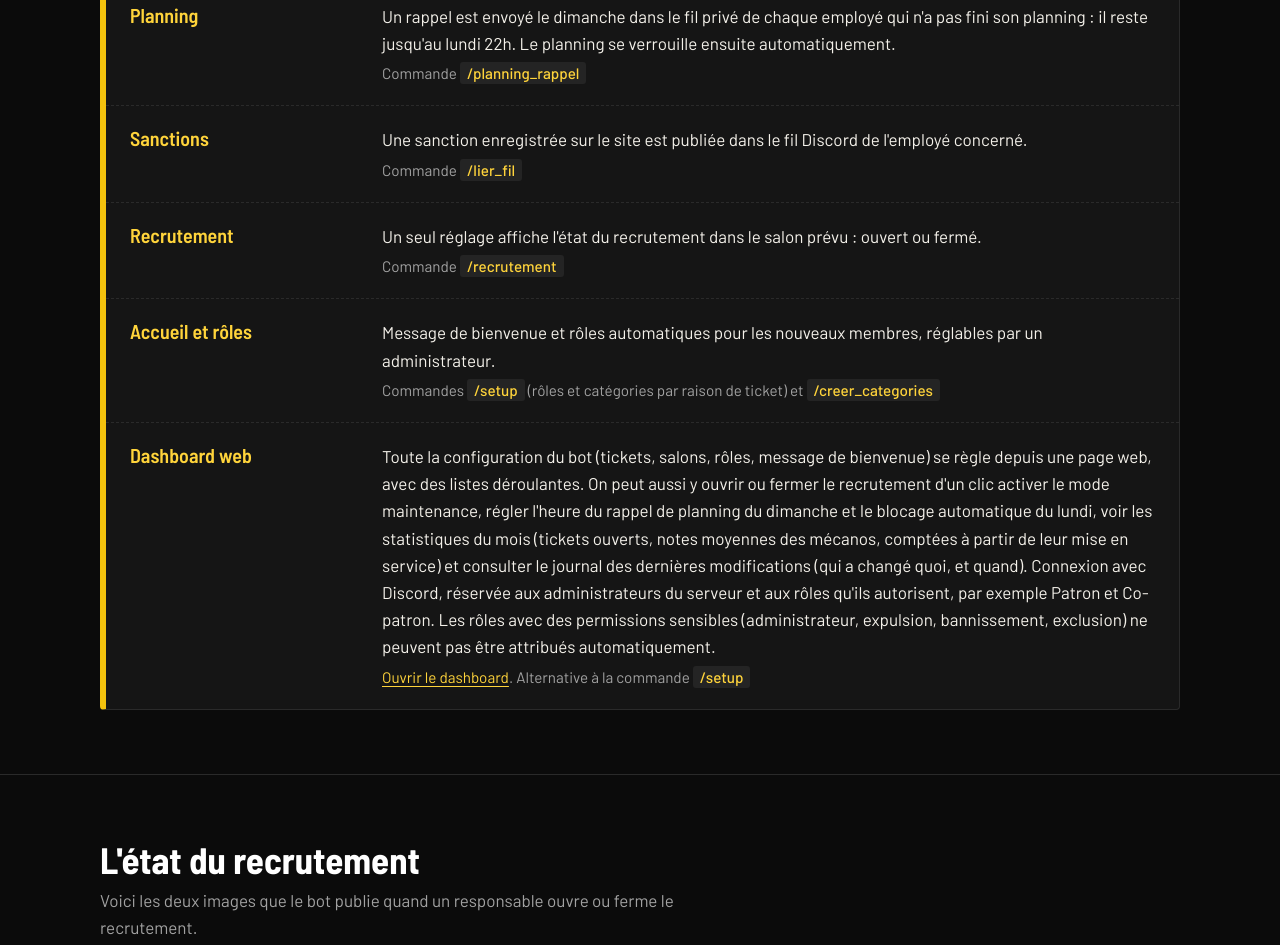
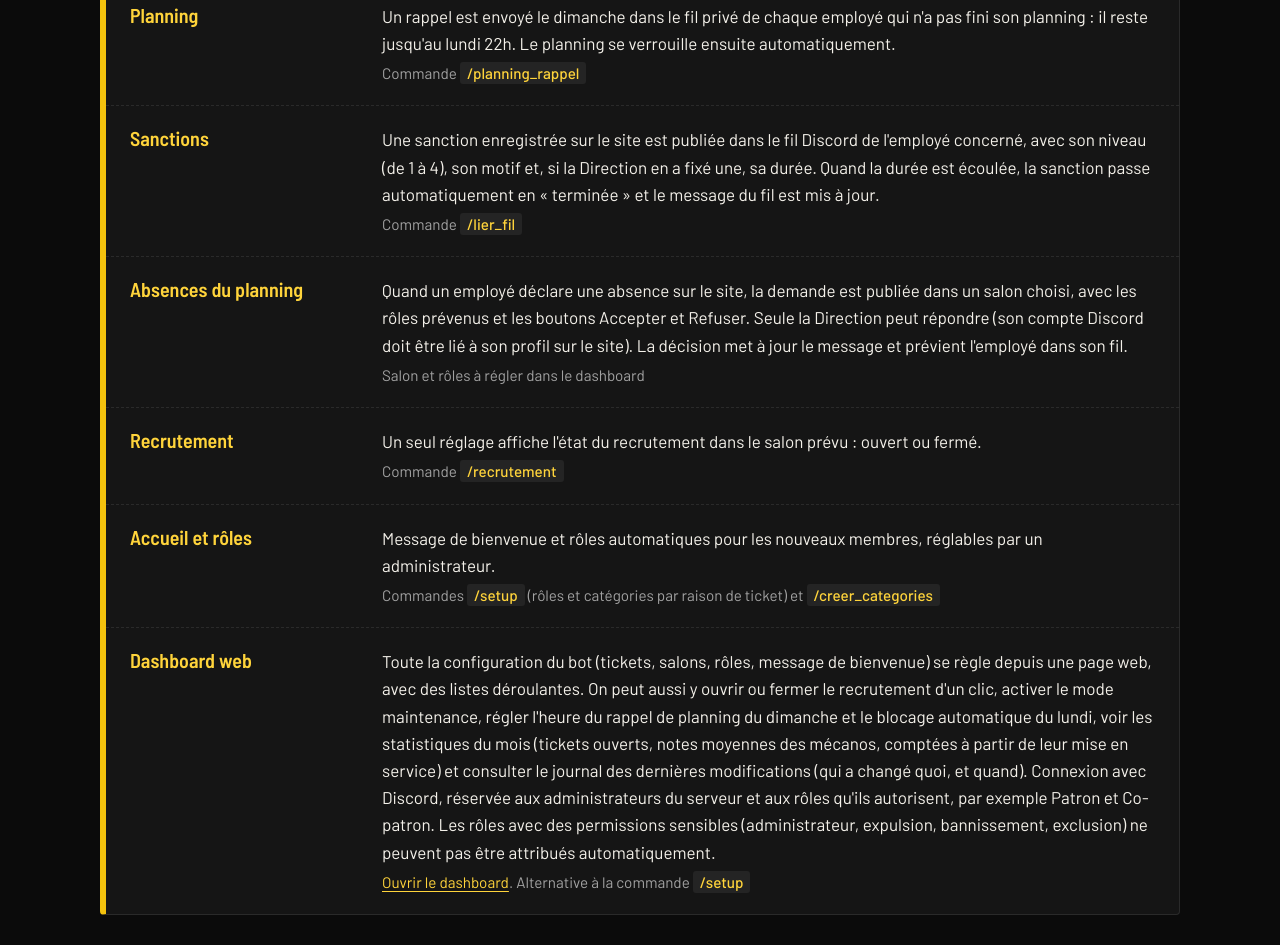
Before and after one commit to ChoupiViP/BOT-bayside-Garage-Paleto, a plain HTML site: page index.html in a window 1280 px wide. Shown: the part 1260-2205 px from the top of the page. Drawn offline with Linux system fonts and the light colour scheme.

Commit message:
Site : décrire les absences du planning et les sanctions (niveaux, durée, clôture automatique)
Co-Authored-By: Claude Sonnet 5.5 <noreply@anthropic.com>
Claude-Session: https://claude.ai/code/session_01NPJFy9gnKk11xTjLgZPRgM

```diff
--- a/index.html
+++ b/index.html
@@ -164,8 +164,13 @@
           </div>
           <div class="job">
             <h3>Sanctions</h3>
-            <p>Une sanction enregistrée sur le site est publiée dans le fil Discord de l'employé concerné.
+            <p>Une sanction enregistrée sur le site est publiée dans le fil Discord de l'employé concerné, avec son niveau (de 1 à 4), son motif et, si la Direction en a fixé une, sa durée. Quand la durée est écoulée, la sanction passe automatiquement en « terminée » et le message du fil est mis à jour.
               <small>Commande <code>/lier_fil</code></small></p>
+          </div>
+          <div class="job">
+            <h3>Absences du planning</h3>
+            <p>Quand un employé déclare une absence sur le site, la demande est publiée dans un salon choisi, avec les rôles prévenus et les boutons Accepter et Refuser. Seule la Direction peut répondre (son compte Discord doit être lié à son profil sur le site). La décision met à jour le message et prévient l'employé dans son fil.
+              <small>Salon et rôles à régler dans le dashboard</small></p>
           </div>
           <div class="job">
             <h3>Recrutement</h3>
@@ -179,7 +184,7 @@
           </div>
           <div class="job">
             <h3>Dashboard web</h3>
-            <p>Toute la configuration du bot (tickets, salons, rôles, message de bienvenue) se règle depuis une page web, avec des listes déroulantes. On peut aussi y ouvrir ou fermer le recrutement d'un clic activer le mode maintenance, régler l'heure du rappel de planning du dimanche et le blocage automatique du lundi, voir les statistiques du mois (tickets ouverts, notes moyennes des mécanos, comptées à partir de leur mise en service) et consulter le journal des dernières modifications (qui a changé quoi, et quand). Connexion avec Discord, réservée aux administrateurs du serveur et aux rôles qu'ils autorisent, par exemple Patron et Co-patron. Les rôles avec des permissions sensibles (administrateur, expulsion, bannissement, exclusion) ne peuvent pas être attribués automatiquement.
+            <p>Toute la configuration du bot (tickets, salons, rôles, message de bienvenue) se règle depuis une page web, avec des listes déroulantes. On peut aussi y ouvrir ou fermer le recrutement d'un clic, activer le mode maintenance, régler l'heure du rappel de planning du dimanche et le blocage automatique du lundi, voir les statistiques du mois (tickets ouverts, notes moyennes des mécanos, comptées à partir de leur mise en service) et consulter le journal des dernières modifications (qui a changé quoi, et quand). Connexion avec Discord, réservée aux administrateurs du serveur et aux rôles qu'ils autorisent, par exemple Patron et Co-patron. Les rôles avec des permissions sensibles (administrateur, expulsion, bannissement, exclusion) ne peuvent pas être attribués automatiquement.
               <small><a href="https://dashboard-bayside.viphome.fr/dashboard/" rel="noopener">Ouvrir le dashboard</a>. Alternative à la commande <code>/setup</code></small></p>
           </div>
         </div>
```
